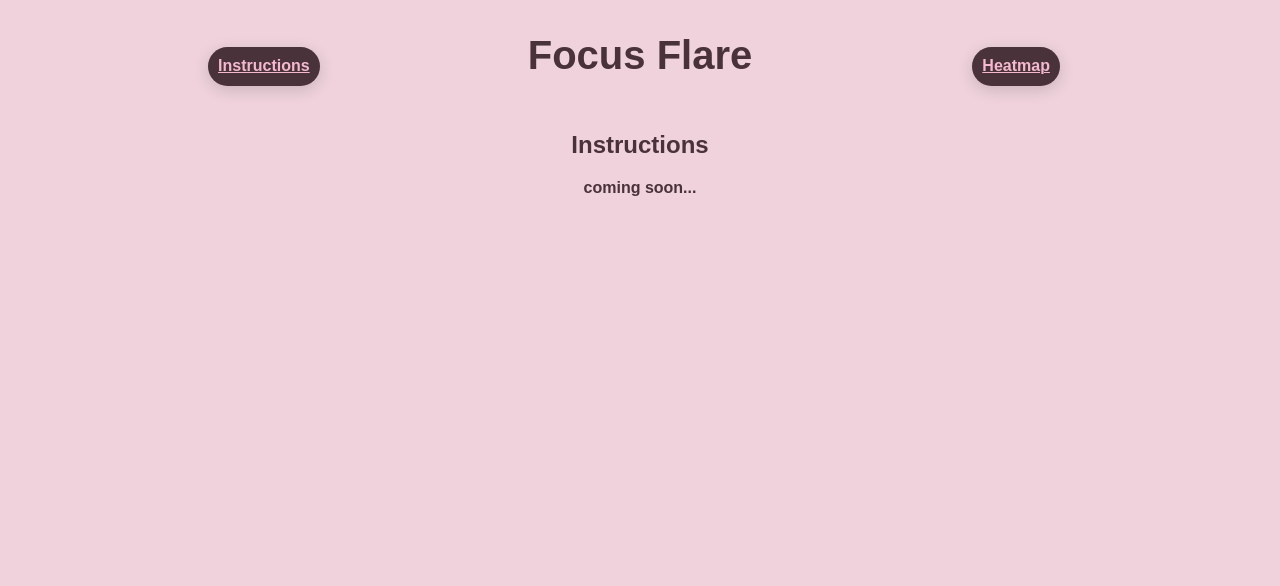
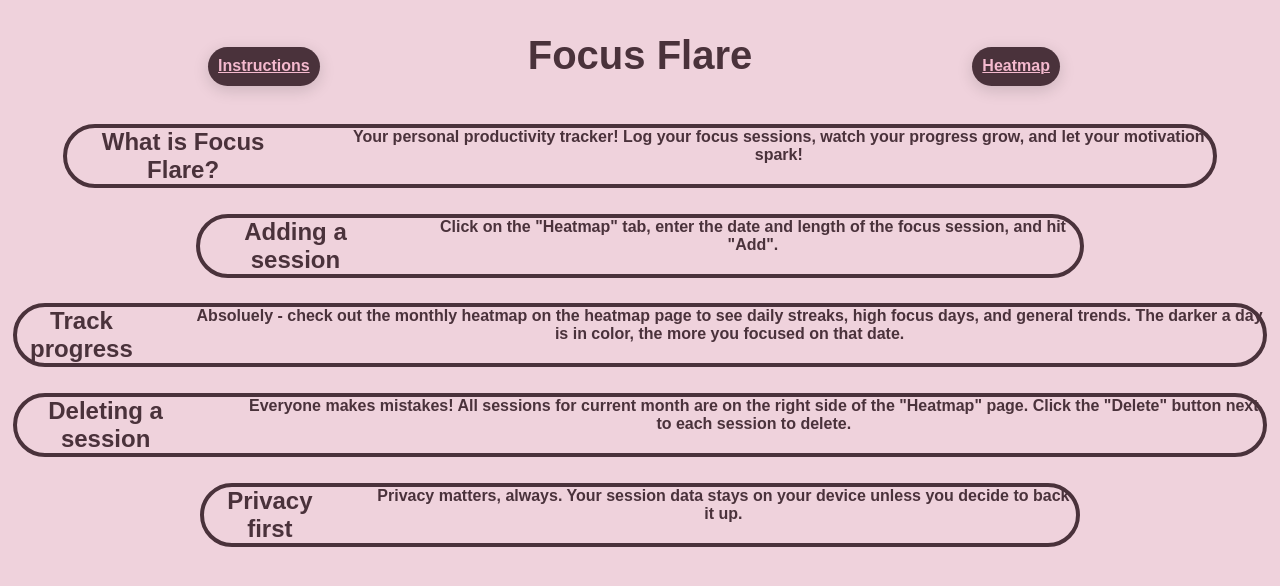
Before and after one commit to Divya-K2517/FocusFlare, a React (Create React App) app in the folder frontend/: page /instructions in a window 1280 px wide. Shown: the top 586 px of the page. Built offline with nearby package versions, Linux system fonts and the light colour scheme; a web font is replaced by a local one.

Commit message:
working on frontpage

```diff
--- a/frontend/src/App.css
+++ b/frontend/src/App.css
@@ -127,9 +127,7 @@ li {
   line-height: 20px;
   font-size: 90%;
 }
-.empty {
-  /* background-color: #ffffff00; */
-}
+
 .App {
   min-height: 100vh;
   text-align: center;
@@ -197,3 +195,26 @@ button:active {
   width: max-content;
   line-height: normal;
 }
+.blurbs-container{
+  display: flex;
+  flex-direction: column;
+  justify-items: center;
+  align-items: center;
+}
+.blurb{
+  display: flex;
+  flex-direction: row;
+  flex: 1;
+  border-width: 4px;
+  border-radius: 40px;
+  border-style: solid;
+  border-color: #4A323B;
+  gap: 4%;
+  margin:1%;
+}
+.blurb-title{
+  font-size: x-large;
+}
+.blurb-content{
+
+}
--- a/frontend/src/InstructionsPage.tsx
+++ b/frontend/src/InstructionsPage.tsx
@@ -6,10 +6,39 @@ function InstructionsPage() {
 
     return (
         <div className="App">
-            <h2>Instructions</h2>
-            <div>coming soon...</div>
+            <div className="blurbs-container">
+
+                <div className="blurb">
+                    <div className="blurb-title">What is Focus Flare?</div>
+                    <div className="blurb-content">Your personal productivity tracker! Log your focus sessions, watch your progress grow, and let your motivation spark!</div>
+                </div>
+
+                <div className="blurb">
+                    <div className="blurb-title">Adding a session</div>
+                    <div className="blurb-content">Click on the "Heatmap" tab, enter the date and length of the focus session, and hit "Add".</div>
+                </div>
+
+                <div className="blurb">
+                    <div className="blurb-title">Track progress</div>
+                    <div className="blurb-content">Absoluely - check out the monthly heatmap on the heatmap page to see daily streaks, high focus days, and general trends. The darker a day is in color, the more you focused on that date.</div>
+                </div>
+
+                <div className="blurb">
+                    <div className="blurb-title">Deleting a session</div>
+                    <div className="blurb-content">Everyone makes mistakes! All sessions for current month are on the right side of the "Heatmap" page. Click the "Delete" button next to each session to delete.</div>
+                </div>
+
+                <div className="blurb">
+                    <div className="blurb-title">Privacy first</div>
+                    <div className="blurb-content">Privacy matters, always. Your session data stays on your device unless you decide to back it up.</div>
+                </div>
+                    {/* <div className="blurb-title"></div>
+                    <div className="blurb-content"></div> */}
+
+
+            </div>
         </div>
+    );
+}
 
-    )
-}
 export default InstructionsPage;
```
